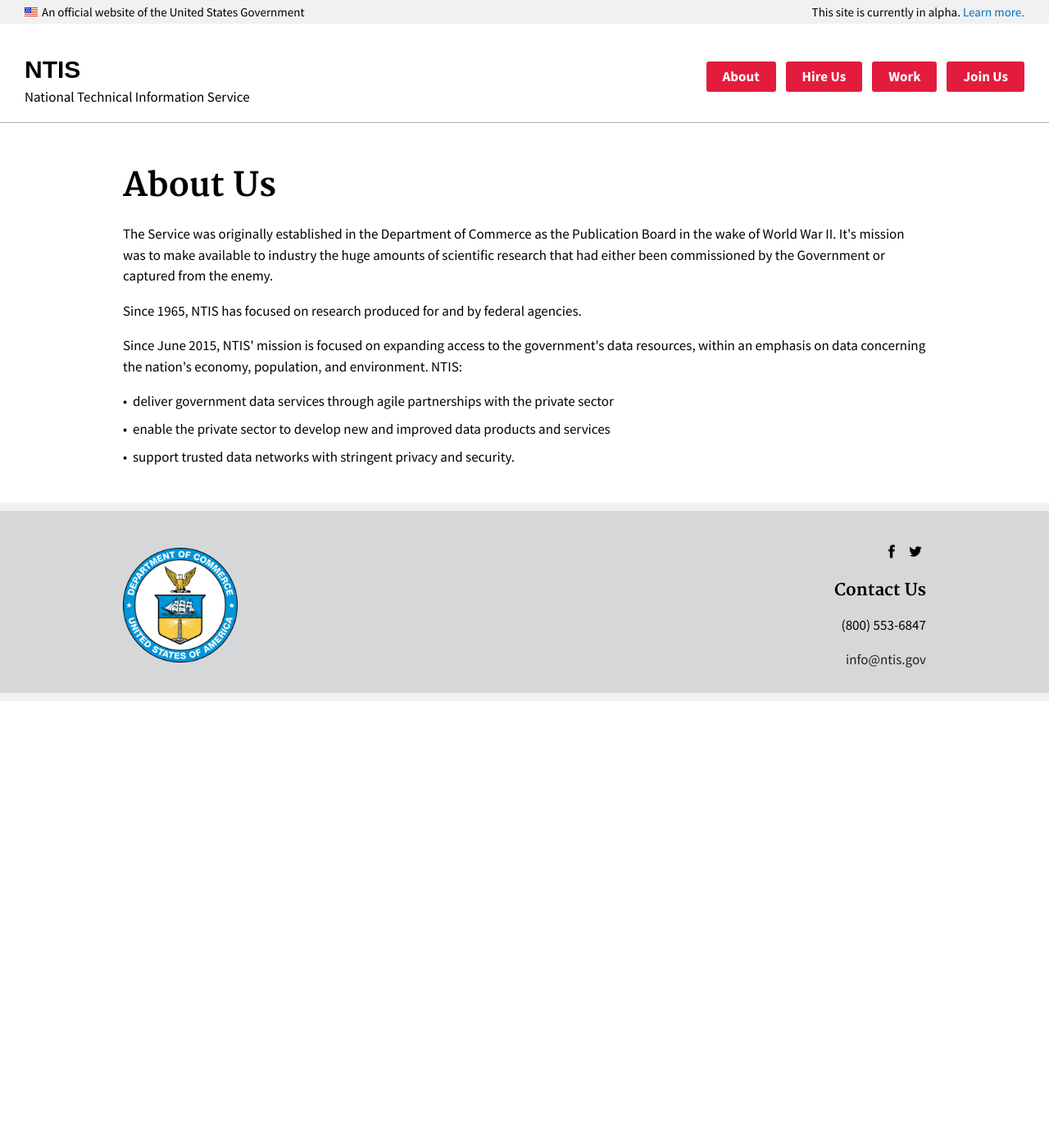
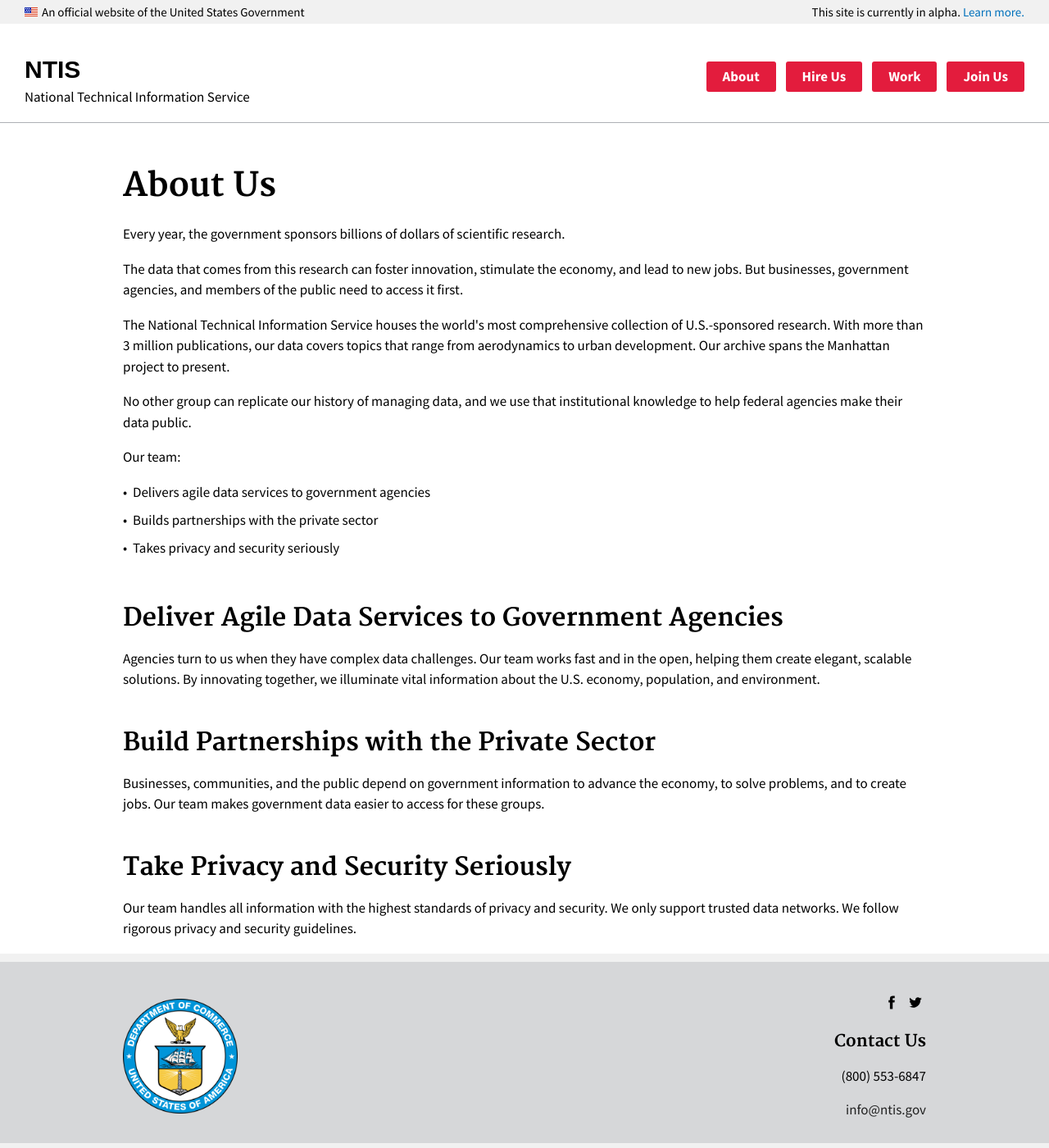
Before and after one commit to 18F/ntis-gov, a Jekyll site: the page built from about.html, in a window 1280 px wide and 1400 px high. Shown: the whole window at 82% size. Built offline with Jekyll 4.4.1, drawn with Linux system fonts in a browser that asks for light colours.

Commit message:
Updates content

```diff
--- a/about.html
+++ b/about.html
@@ -7,23 +7,53 @@
   <h1>About Us</h1>
 
   <p>
-    The Service was originally established in the Department of Commerce as the Publication Board in the wake of World War II.
-    It's mission was to make available to industry the huge amounts of scientific research that had either been commissioned by the
-    Government or captured from the enemy.
+    Every year, the government sponsors billions of dollars of scientific research.
   </p>
 
   <p>
-    Since 1965, NTIS has focused on research produced for and by federal agencies.
+    The data that comes from this research can foster innovation, stimulate the economy,
+    and lead to new jobs. But businesses, government agencies, and members of the public need to access it first.
   </p>
 
   <p>
-    Since June 2015, NTIS' mission is focused on expanding access to the government's data resources, within an emphasis on data
-    concerning the nation's economy, population, and environment. NTIS:
+    The National Technical Information Service houses the world's most comprehensive collection
+    of U.S.-sponsored research. With more than 3 million publications, our data covers topics that range from aerodynamics to urban
+    development. Our archive spans the Manhattan project to present.
+  </p>
 
+  <p>
+    No other group can replicate our history of managing data, and we use that institutional knowledge to help
+    federal agencies make their data public.
+  </p>
+
+  <p>
+    Our team:
     <ul>
-      <li> deliver government data services through agile partnerships with the private sector</li>
-      <li> enable the private sector to develop new and improved data products and services</li>
-      <li> support trusted data networks with stringent privacy and security.</li>
+      <li>Delivers agile data services to government agencies</li>
+      <li>Builds partnerships with the private sector</li>
+      <li>Takes privacy and security seriously</li>
     </ul>
   </p>
+
+  <h2>Deliver Agile Data Services to Government Agencies</h2>
+
+  <p>
+    Agencies turn to us when they have complex data challenges. Our team works fast and in the open, helping them create elegant,
+    scalable solutions. By innovating together, we illuminate vital information about the U.S. economy, population, and environment.
+  </p>
+
+  <h2>Build Partnerships with the Private Sector</h2>
+
+  <p>
+    Businesses, communities, and the public depend on government information to advance the economy,
+    to solve problems, and to create jobs. Our team makes government data easier to access for these groups.
+  </p>
+
+  <h2>Take Privacy and Security Seriously</h2>
+
+  <p>
+    Our team handles all information with the highest standards of privacy and security. We only support trusted data networks.
+    We follow rigorous privacy and security guidelines.
+  </p>
+
 </div>
```
